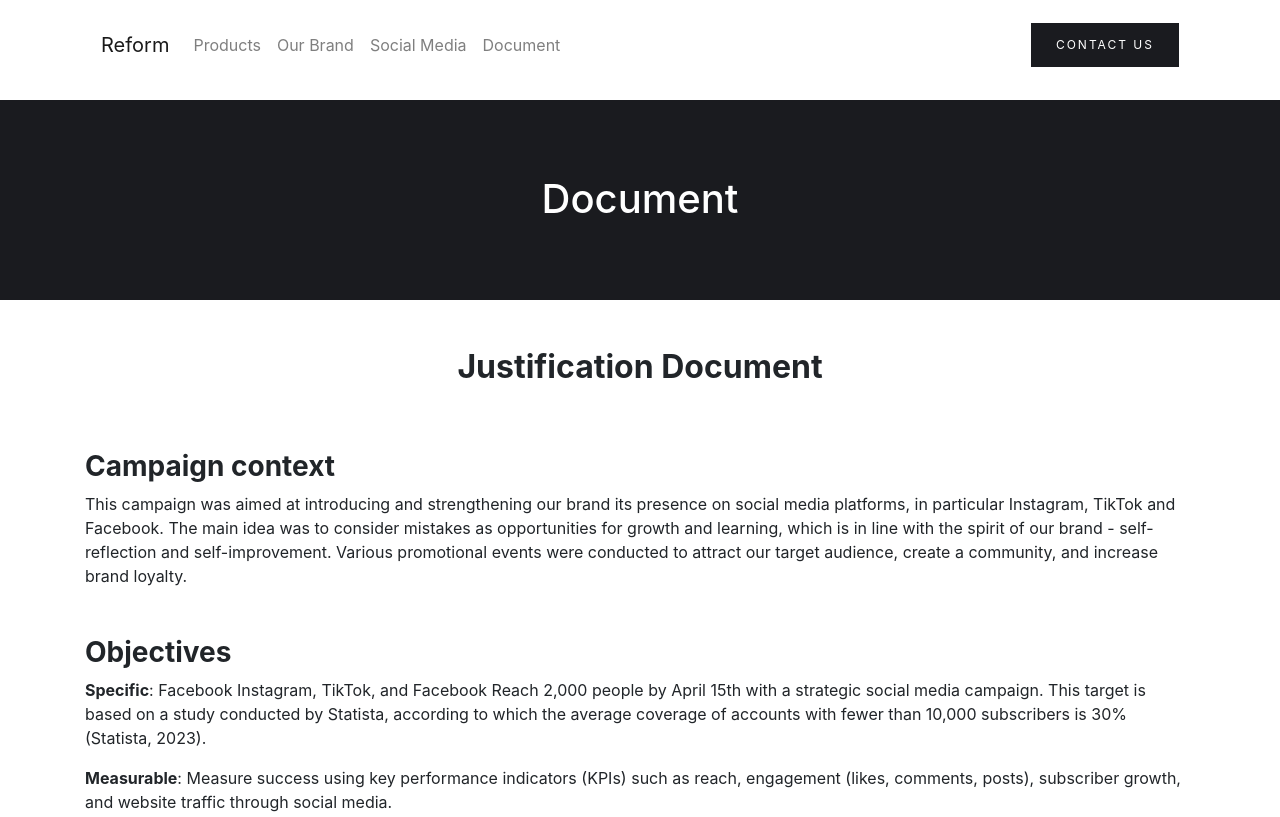
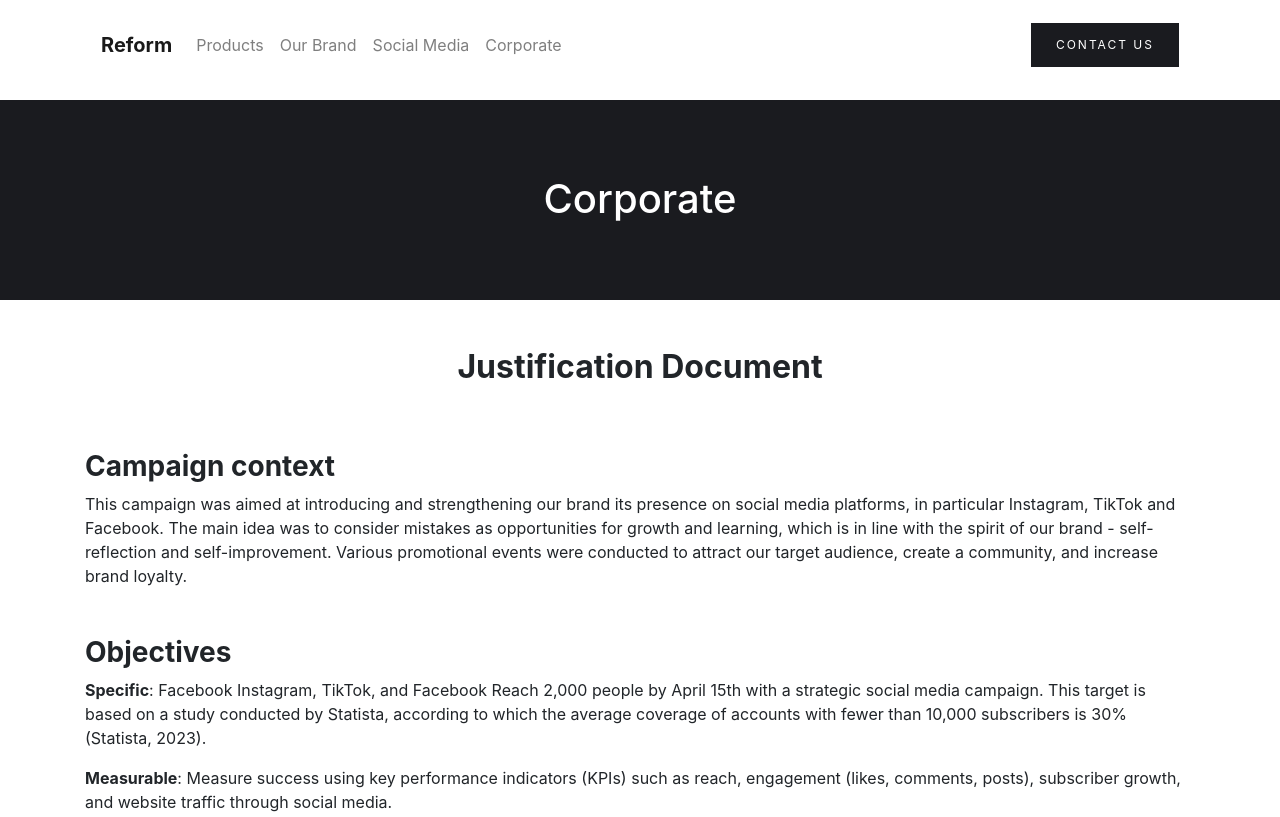
Before and after one commit to MattLuken/PRJ4_MattLuken_AnnaSugijainen_GroupWebsiteRedo, a plain HTML site: page document.html in a window 1280 px wide. Shown: the top 817 px of the page. Drawn offline with Linux system fonts and the light colour scheme.

Commit message:
Update headers

```diff
--- a/document.html
+++ b/document.html
@@ -10,14 +10,14 @@
 <body>
 <div class="container-fluid navbar-top">
   <div class="container">
-    <nav class="navbar navbar-expand-lg navbar-light"> <a class="navbar-brand" href="index.html">Reform</a>
+    <nav class="navbar navbar-expand-lg navbar-light"> <a class="navbar-brand" href="index.html"><strong>Reform</strong></a>
       <button class="navbar-toggler" type="button" data-toggle="collapse" data-target="#navbarSupportedContent1" aria-controls="navbarSupportedContent1" aria-expanded="false" aria-label="Toggle navigation"> <span class="navbar-toggler-icon"></span> </button>
       <div class="collapse navbar-collapse" id="navbarSupportedContent1">
         <ul class="navbar-nav mb-3 mb-lg-0 mr-auto">
           <li class="nav-item"> <a class="nav-link" href="products.html">Products</a> </li>
           <li class="nav-item"> <a class="nav-link" href="ourbrand.html">Our Brand</a></li>
           <li class="nav-item"> <a class="nav-link" href="socialmedia.html">Social Media</a></li>
-          <li class="nav-item"> <a class="nav-link" href="#">Document</a></li>
+          <li class="nav-item"> <a class="nav-link" href="#">Corporate</a></li>
         </ul>
           <a href="contact.html" class="contact-btn">Contact Us</a>
 </div>
@@ -28,7 +28,7 @@
 
 <main class="document-main">
   <div class="container-fluid hero-banner">
-  <h1 class="hero-text text-center">Document</h1>
+  <h1 class="hero-text text-center">Corporate</h1>
 </div>
 
 <div class="container">
@@ -171,7 +171,7 @@ Increase campaign length: Increase campaign length to allow more time for audien
 <div class="container py-3">
 	<h3><strong>References</strong></h3>
 	<p>Biggest social media platforms 2024. (2023, January 26). https://www.statista.com/statistics/272014/global-social-networks-ranked-by-number-of-users/ </p>
-	</div>
+  </div>
 </main>
 
 
```
Also changed, not shown: index.html (+1 -1 lines).
